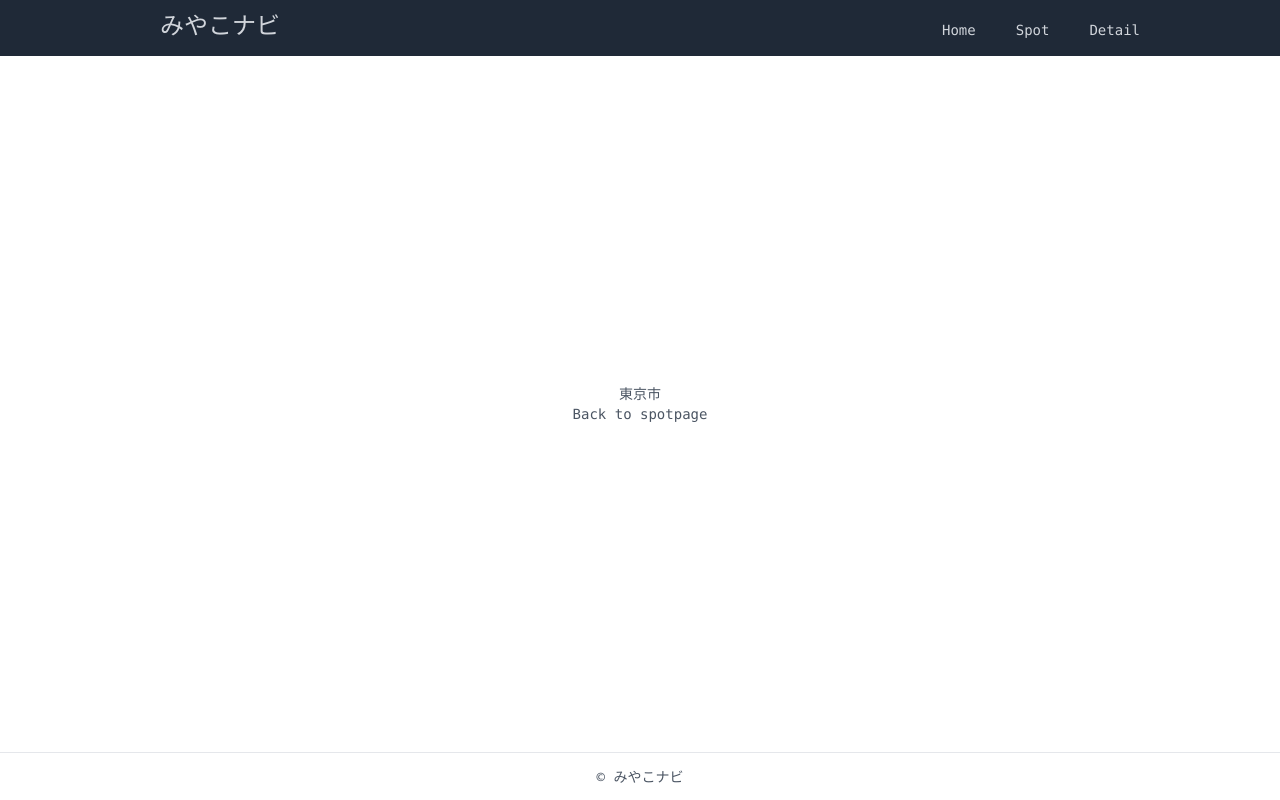
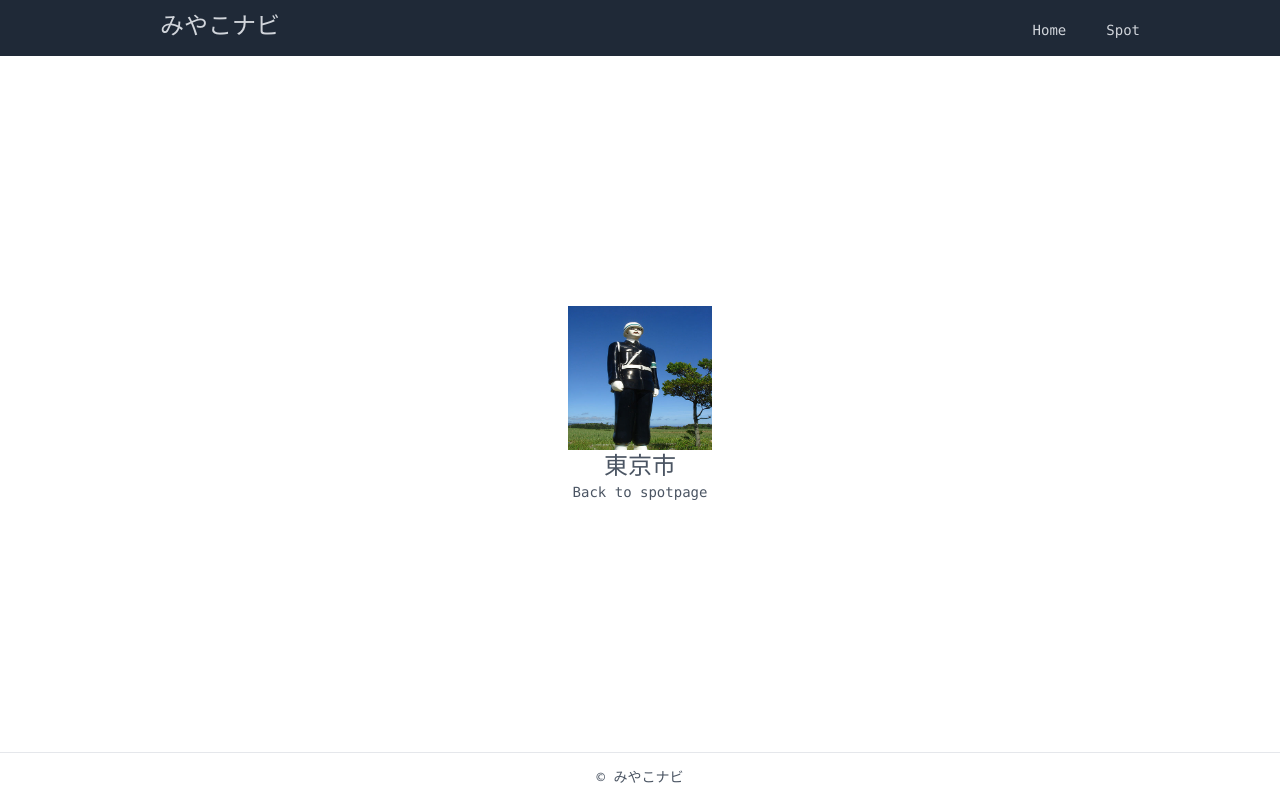
Before and after one commit to yu-ta-tech/miyakojima_nav, a Next.js app: page /locations/0 in a window 1280 px wide. Built offline with nearby package versions, Linux system fonts and the light colour scheme.

Commit message:
add image

```diff
--- a/components/Layout.js
+++ b/components/Layout.js
@@ -30,11 +30,11 @@ export default function Layout({ children, title = "みやこナビ" }) {
                   Spot
                 </a>
               </Link>
-              <Link href="detail-page">
+              {/* <Link href="detail-page">
                 <a className="text-gray-300 hover:bg-gray-700 px-3 py-2 rounded">
                   Detail
                 </a>
-              </Link>
+              </Link> */}
 
             </div>
           </div>
--- a/pages/locations/[id].js
+++ b/pages/locations/[id].js
@@ -1,5 +1,6 @@
 import Link from "next/link";
 import Layout from "../../components/Layout";
+import Image from "next/image";
 import { cities } from "../../lib/seeds/cities";
 import { places } from "../../lib/seeds/seedHelpers";
 import { useRouter } from "next/router";
@@ -10,7 +11,8 @@ export default function Detail() {
   const { id } = router.query;
   return (
     <Layout title={`${places[id].name} | みやこナビ`}>
-      <p>{cities[id].city}</p>
+      <Image src="/images/mamorukun.jpg" width={144} height={144} alt="mamorukun" />
+      <h2 className="text-2xl">{cities[id].city}</h2>
       <Link href="/spot-page">
         <span>Back to spotpage</span>
       </Link>
@@ -18,7 +20,7 @@ export default function Detail() {
   );
 }
 
-// import { getAllLocationIds, getLocationData } from "../../lib/location";
+// import { getA llLocationIds, getLocationData } from "../../lib/location";
 
 // export default function Location({ location }) {
 //   if (!location) {
--- a/pages/spot-page.js
+++ b/pages/spot-page.js
@@ -6,9 +6,8 @@ const Spot = () => {
   return (
     <Layout title="見どころ一覧">
       <h1>見どころ一覧</h1>
-      <div>
+      <div className="text-xl">
         {places &&
-          // places.map((place) => <div><Link href={`/locations/${place.id}`}><a>{place.name}</a></Link></div>)}
           places.map((place) => (
             <div>
               <Link href={`/locations/${places.indexOf(place)}`}>
```
Also changed, not shown: public/images/mamorukun.jpg (renamed from public/mamorukun.jpg).
